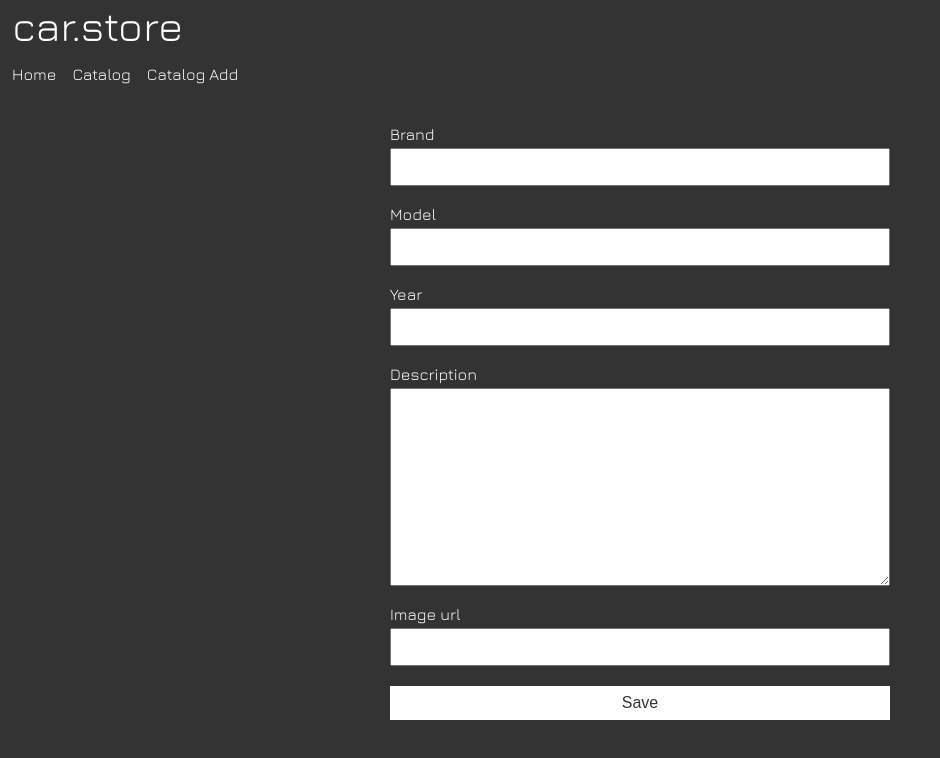
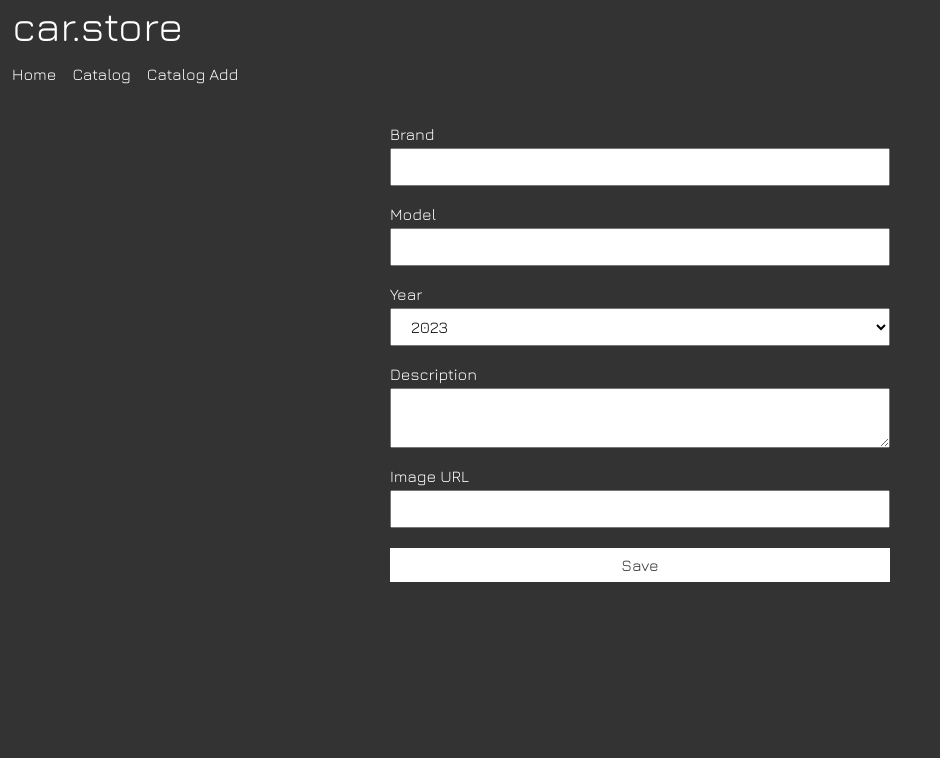
Before and after one commit to MarkusFletcher/car-app, a React (Vite) app in the folder client/: page /catalog/add in a window 1280 px wide. Shown: the top 758 px of the page, without its empty margins (0-940 px from the left). Built offline with nearby package versions, Linux system fonts and the light colour scheme; a web font is replaced by a local one.

Commit message:
product add form

```diff
--- a/client/src/components/product-add/ProductAdd.module.scss
+++ b/client/src/components/product-add/ProductAdd.module.scss
@@ -5,14 +5,17 @@
 	.field {
 		margin-bottom: 20px;
 		label {
-			display: block;
+			display: flex;
+			justify-content: space-between;
 			margin-bottom: 6px;
 		}
 		input[type="text"],
-		textarea {
+		textarea,
+		select {
 			display: block;
 			width: 100%;
 			padding: 8px 16px;
+			font-family: inherit;
 			font-size: 16px;
 			&:hover,
 			&:focus {
@@ -23,11 +26,17 @@
 			min-height: 60px;
 			max-height: 200px;
 		}
+		.error {
+			font-size: 13px;
+			padding: 4px;
+			background-color: #F24E1E;
+		}
 	}
 	.button {
 		display: block;
 		width: 100%;
 		padding: 8px 16px;
+		font-family: inherit;
 		font-size: 16px;
 		cursor: pointer;
 		background-color: #fff;
--- a/client/src/components/product-add/index.tsx
+++ b/client/src/components/product-add/index.tsx
@@ -1,43 +1,91 @@
-import React, { ReactElement, useState } from 'react'
+import React, { ReactElement, useState, useMemo } from 'react'
 import style from './ProductAdd.module.scss'
 import { Button } from '../ui/button'
 
-import { IProduct } from '../../types/product.interface'
+import { IProductData, IProductDataErrors } from '../../types/product.interface'
 
-type Props = {
-  product: IProduct
+const defaulProductData: IProductData = {
+  brand: '',
+  model: '',
+  year: 2023,
+  description: '',
+  imgUrl: ''
 }
 
-export const ProductAdd: React.FC<Props> = (): ReactElement => {
-  const [brand, setBrand] = useState<string>('')
-  const [model, setModel] = useState<string>('')
-  const [year, setYear] = useState<string>('')
-  const [description, setDescription] = useState<string>('')
-  const [imgUrl, setImgUrl] = useState<string>('')
+export const ProductAdd: React.FC<{createProduct: Function}> = ({createProduct}): ReactElement => {
+  const [productData, setProductData] = useState<IProductData>(defaulProductData)
+  const [productErrors, setProductErrors] = useState<IProductDataErrors>({})
+
+  const handleInputChange = (e: React.ChangeEvent<HTMLInputElement | HTMLSelectElement | HTMLTextAreaElement>): void => {
+    const name: string = e.target.name
+    const value: string | number = e.target.value
+    setProductData(prev => ({...prev, [name]: value}))
+  }
+
+  const handleSubmit = (e: React.FormEvent<HTMLFormElement>) => {
+    e.preventDefault()
+    if (isValidData()) {
+      createProduct(productData)
+        .then(() => setProductData(defaulProductData))
+    }
+  }
+
+  const isValidData = (): boolean => {
+    const errors: IProductDataErrors = {}
+    if (!productData.brand) errors.brand = 'Brand is required'
+    if (!productData.model) errors.model = 'Model is required'
+    if (!/^(ftp|http|https):\/\/[^ "]+$/.test(productData.imgUrl)) errors.imgUrl = 'Img URL is required and should be a valid URL'
+    setProductErrors(errors)
+    return !Object.values(errors).length
+  }
 
   return (
-    <form className={style.form}>
+    <form className={style.form} onSubmit={handleSubmit}>
       <div className={style.field}>
-        <label htmlFor="brand">Brand</label>
-        <input id="brand" name="brand" type="text" value={brand} onChange={(e) => setBrand(e.target.value)}/>
+        <label htmlFor="brand">
+          <span>Brand</span>
+          {productErrors.brand ? <span className={style.error}>{productErrors.brand}</span> : ''}
+        </label>
+        <input id="brand" name="brand" type="text" value={productData.brand} onChange={handleInputChange} required/>
       </div>
+
       <div className={style.field}>
-        <label htmlFor="model">Model</label>
-        <input id="model" name="model" type="text" value={brand}/>
+        <label htmlFor="model">
+          <span>Model</span>
+          {productErrors.model ? <span className={style.error}>{productErrors.model}</span> : ''}
+        </label>
+        <input id="model" name="model" type="text" value={productData.model} onChange={handleInputChange} required/>
       </div>
+
       <div className={style.field}>
-        <label htmlFor="year">Year</label>
-        <input id="year" name="year" type="text" />
+        <label htmlFor="year">
+          <span>Year</span>
+          {productErrors.year ? <span className={style.error}>{productErrors.year}</span> : ''}
+        </label>
+        <select id="year" name="year" value={productData.year.toString()} onChange={handleInputChange} required>
+          {Array.from({ length: 50 }, (_, i) => new Date().getFullYear() - i).map(year => (
+            <option key={year} value={year.toString()}>{year}</option>
+          ))}
+        </select>
       </div>
+
       <div className={style.field}>
-        <label htmlFor="description">Description</label>
-        <textarea id="description" name="description" rows="10"></textarea>
+        <label htmlFor="description">
+          <span>Description</span>
+          {productErrors.description ? <span className={style.error}>{productErrors.description}</span> : ''}
+        </label>
+        <textarea id="description" name="description" value={productData.description} onChange={handleInputChange} required></textarea>
       </div>
+
       <div className={style.field}>
-        <label htmlFor="img-url">Image url</label>
-        <input id="img-url" name="img-url" type="text" />
+        <label htmlFor="imgUrl">
+          <span>Image URL</span>
+          {productErrors.imgUrl ? <span className={style.error}>{productErrors.imgUrl}</span> : ''}
+        </label>
+        <input id="imgUrl" name="imgUrl" type="text" value={productData.imgUrl} onChange={handleInputChange} required/>
       </div>
-      <button className={style.button} type="submit">Save</button>
+
+      <button className={style.button} type="submit" onClick={isValidData}>Save</button>
     </form>
   )
 }
--- a/client/src/services/Product.ts
+++ b/client/src/services/Product.ts
@@ -25,7 +25,7 @@ export class ProductAPI {
 
   static async create(data: IProductData): Promise<boolean> {
     try {
-      // axios.post()
+      axios.post(`${this.BASE_URL}/create`, data)
       return true
     }
     catch {
--- a/client/src/views/CatalogAdd.tsx
+++ b/client/src/views/CatalogAdd.tsx
@@ -1,15 +1,15 @@
 import React, { ReactElement, useEffect, useState } from 'react'
 import { useParams } from 'react-router-dom'
 
+import { ProductAPI } from '../services/Product'
 import { ProductAdd } from '../components/product-add'
-import { IProduct } from '../types/product.interface'
-
-type Params = {
-  id: string
-}
+import { IProductData } from '../types/product.interface'
 
 export const CatalogAdd: React.FC = (): ReactElement => {
+  const createProduct = async (productData: IProductData): Promise<void> => {
+    ProductAPI.create(productData)
+  }
   return (
-    <ProductAdd></ProductAdd>
+    <ProductAdd createProduct={createProduct}></ProductAdd>
   )
 }
```
